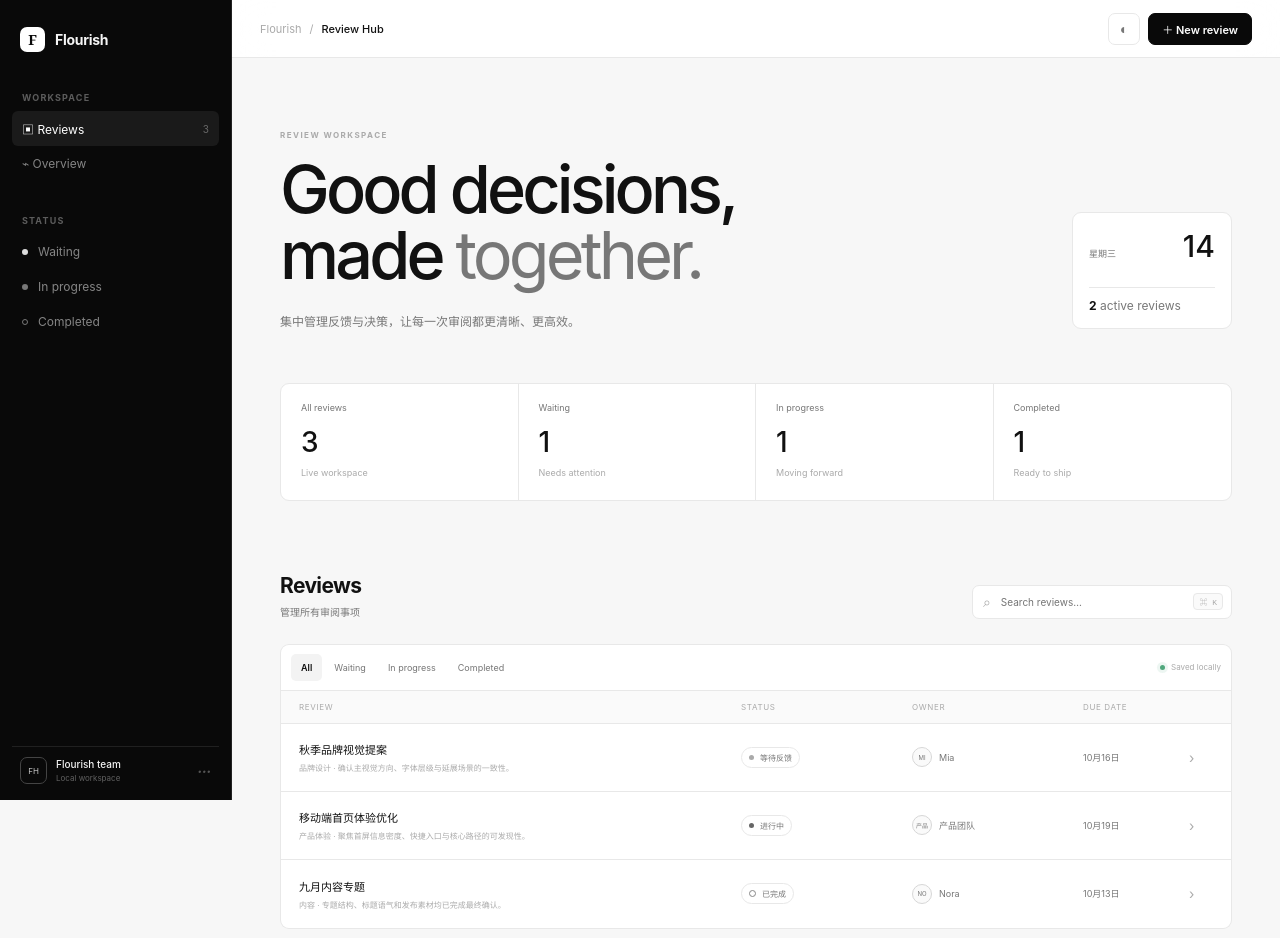
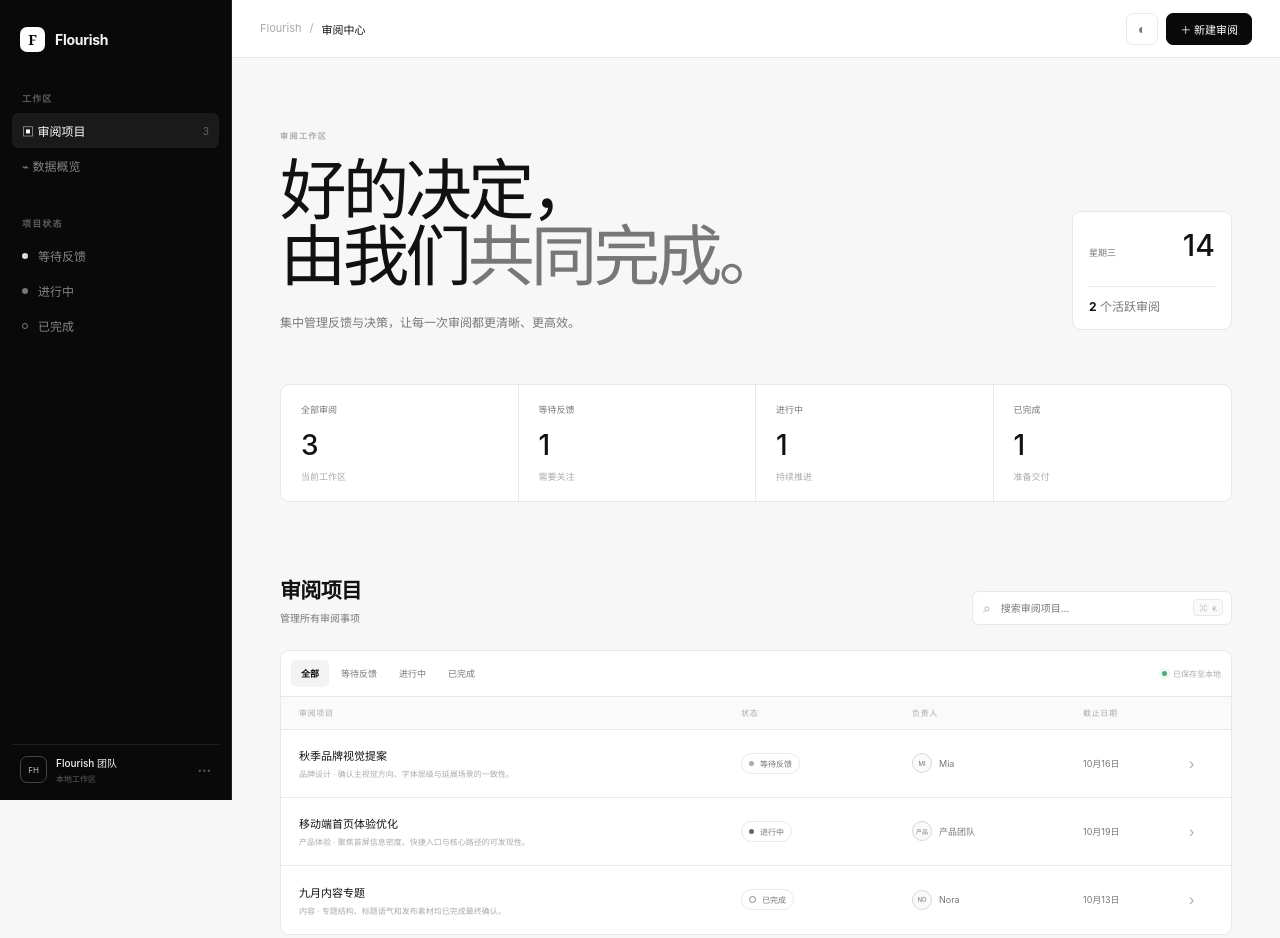
Before and after one commit to liadiary/lia., a plain HTML site: page index.html in a window 1280 px wide. Drawn offline with Linux system fonts and the light colour scheme.

Commit message:
Localize interface in Simplified Chinese

```diff
--- a/index.html
+++ b/index.html
@@ -1,14 +1,14 @@
 <!doctype html><html lang="zh-CN"><head><meta charset="UTF-8"><meta name="viewport" content="width=device-width,initial-scale=1"><meta name="theme-color" content="#090909"><title>Flourish — Review Hub</title><link rel="stylesheet" href="styles.css"></head>
 <body><div class="app-shell">
 <aside class="sidebar"><a class="brand" href="#"><span>F</span><b>Flourish</b></a>
-<nav><small>WORKSPACE</small><a class="active" href="#reviews">▣ Reviews <i id="navCount">0</i></a><a href="#overview">⌁ Overview</a></nav>
-<nav class="status-nav"><small>STATUS</small><button data-filter="pending"><i class="dot"></i>Waiting</button><button data-filter="progress"><i class="dot mid"></i>In progress</button><button data-filter="done"><i class="dot ring"></i>Completed</button></nav>
-<div class="profile"><span>FH</span><div><b>Flourish team</b><small>Local workspace</small></div><i>•••</i></div></aside>
-<section class="main-panel"><header class="topbar"><button id="mobileMenu" class="icon mobile" aria-label="打开菜单">☰</button><div class="crumb"><span>Flourish</span> / <b>Review Hub</b></div><div class="actions"><button id="themeToggle" class="icon" aria-label="切换主题">◐</button><button id="newReviewButton" class="primary">＋ New review</button></div></header>
-<main class="content"><section class="intro" id="overview"><div><small>REVIEW WORKSPACE</small><h1>Good decisions,<br>made <em>together.</em></h1><p>集中管理反馈与决策，让每一次审阅都更清晰、更高效。</p></div><div class="today"><div><span id="todayWeekday"></span><b id="todayDate"></b></div><p><strong id="todayPending">0</strong> active reviews</p></div></section>
-<section class="metrics"><article><span>All reviews</span><b id="totalCount">0</b><small>Live workspace</small></article><article><span>Waiting</span><b id="pendingCount">0</b><small>Needs attention</small></article><article><span>In progress</span><b id="progressCount">0</b><small>Moving forward</small></article><article><span>Completed</span><b id="doneCount">0</b><small>Ready to ship</small></article></section>
-<section class="reviews" id="reviews"><div class="section-head"><div><h2>Reviews</h2><span>管理所有审阅事项</span></div><label class="search">⌕<input id="searchInput" type="search" placeholder="Search reviews…"><kbd>⌘ K</kbd></label></div>
-<div class="toolbar"><div id="filters"><button class="filter active" data-filter="all">All</button><button class="filter" data-filter="pending">Waiting</button><button class="filter" data-filter="progress">In progress</button><button class="filter" data-filter="done">Completed</button></div><span class="saved"><i></i> Saved locally</span></div>
-<div class="table-head"><span>Review</span><span>Status</span><span>Owner</span><span>Due date</span><span></span></div><div id="reviewGrid" class="review-grid"></div>
-<div id="emptyState" class="empty" hidden><div>◇</div><h3>No reviews found</h3><p>调整筛选条件，或创建一条新的审阅。</p><button id="emptyCreate" class="primary">＋ New review</button></div></section></main></section></div>
-<dialog id="reviewDialog"><form id="reviewForm" method="dialog"><header><div><small>REVIEW DETAILS</small><h2 id="dialogTitle">New review</h2></div><button id="closeDialog" class="close" type="button">×</button></header><input id="reviewId" type="hidden"><label>Title<input id="titleInput" required maxlength="60" placeholder="What needs to be reviewed?"></label><div class="form-row"><label>Owner<input id="ownerInput" required maxlength="30" placeholder="Name or team"></label><label>Due date<input id="dateInput" required type="date"></label></div><div class="form-row"><label>Status<select id="statusInput"><option value="pending">Waiting</option><option value="progress">In progress</option><option value="done">Completed</option></select></label><label>Category<input id="tagInput" maxlength="20" placeholder="Design, product…"></label></div><label>Description<textarea id="descriptionInput" rows="4" maxlength="240" placeholder="Add context, goals or notes…"></textarea></label><footer><button id="deleteButton" class="danger" type="button" hidden>Delete</button><span></span><button id="cancelButton" class="secondary" type="button">Cancel</button><button class="primary" type="submit">Save review</button></footer></form></dialog><div id="toast" class="toast"></div><script src="app.js"></script></body></html>
+<nav><small>工作区</small><a class="active" href="#reviews">▣ 审阅项目 <i id="navCount">0</i></a><a href="#overview">⌁ 数据概览</a></nav>
+<nav class="status-nav"><small>项目状态</small><button data-filter="pending"><i class="dot"></i>等待反馈</button><button data-filter="progress"><i class="dot mid"></i>进行中</button><button data-filter="done"><i class="dot ring"></i>已完成</button></nav>
+<div class="profile"><span>FH</span><div><b>Flourish 团队</b><small>本地工作区</small></div><i>•••</i></div></aside>
+<section class="main-panel"><header class="topbar"><button id="mobileMenu" class="icon mobile" aria-label="打开菜单">☰</button><div class="crumb"><span>Flourish</span> / <b>审阅中心</b></div><div class="actions"><button id="themeToggle" class="icon" aria-label="切换主题">◐</button><button id="newReviewButton" class="primary">＋ 新建审阅</button></div></header>
+<main class="content"><section class="intro" id="overview"><div><small>审阅工作区</small><h1>好的决定，<br>由我们<em>共同完成。</em></h1><p>集中管理反馈与决策，让每一次审阅都更清晰、更高效。</p></div><div class="today"><div><span id="todayWeekday"></span><b id="todayDate"></b></div><p><strong id="todayPending">0</strong> 个活跃审阅</p></div></section>
+<section class="metrics"><article><span>全部审阅</span><b id="totalCount">0</b><small>当前工作区</small></article><article><span>等待反馈</span><b id="pendingCount">0</b><small>需要关注</small></article><article><span>进行中</span><b id="progressCount">0</b><small>持续推进</small></article><article><span>已完成</span><b id="doneCount">0</b><small>准备交付</small></article></section>
+<section class="reviews" id="reviews"><div class="section-head"><div><h2>审阅项目</h2><span>管理所有审阅事项</span></div><label class="search">⌕<input id="searchInput" type="search" placeholder="搜索审阅项目…"><kbd>⌘ K</kbd></label></div>
+<div class="toolbar"><div id="filters"><button class="filter active" data-filter="all">全部</button><button class="filter" data-filter="pending">等待反馈</button><button class="filter" data-filter="progress">进行中</button><button class="filter" data-filter="done">已完成</button></div><span class="saved"><i></i> 已保存至本地</span></div>
+<div class="table-head"><span>审阅项目</span><span>状态</span><span>负责人</span><span>截止日期</span><span></span></div><div id="reviewGrid" class="review-grid"></div>
+<div id="emptyState" class="empty" hidden><div>◇</div><h3>没有找到审阅项目</h3><p>调整筛选条件，或创建一条新的审阅。</p><button id="emptyCreate" class="primary">＋ 新建审阅</button></div></section></main></section></div>
+<dialog id="reviewDialog"><form id="reviewForm" method="dialog"><header><div><small>审阅详情</small><h2 id="dialogTitle">新建审阅</h2></div><button id="closeDialog" class="close" type="button" aria-label="关闭">×</button></header><input id="reviewId" type="hidden"><label>标题<input id="titleInput" required maxlength="60" placeholder="需要审阅什么？"></label><div class="form-row"><label>负责人<input id="ownerInput" required maxlength="30" placeholder="姓名或团队"></label><label>截止日期<input id="dateInput" required type="date"></label></div><div class="form-row"><label>状态<select id="statusInput"><option value="pending">等待反馈</option><option value="progress">进行中</option><option value="done">已完成</option></select></label><label>分类<input id="tagInput" maxlength="20" placeholder="设计、产品、内容…"></label></div><label>说明<textarea id="descriptionInput" rows="4" maxlength="240" placeholder="补充背景、目标或反馈重点…"></textarea></label><footer><button id="deleteButton" class="danger" type="button" hidden>删除</button><span></span><button id="cancelButton" class="secondary" type="button">取消</button><button class="primary" type="submit">保存审阅</button></footer></form></dialog><div id="toast" class="toast"></div><script src="app.js"></script></body></html>
```
